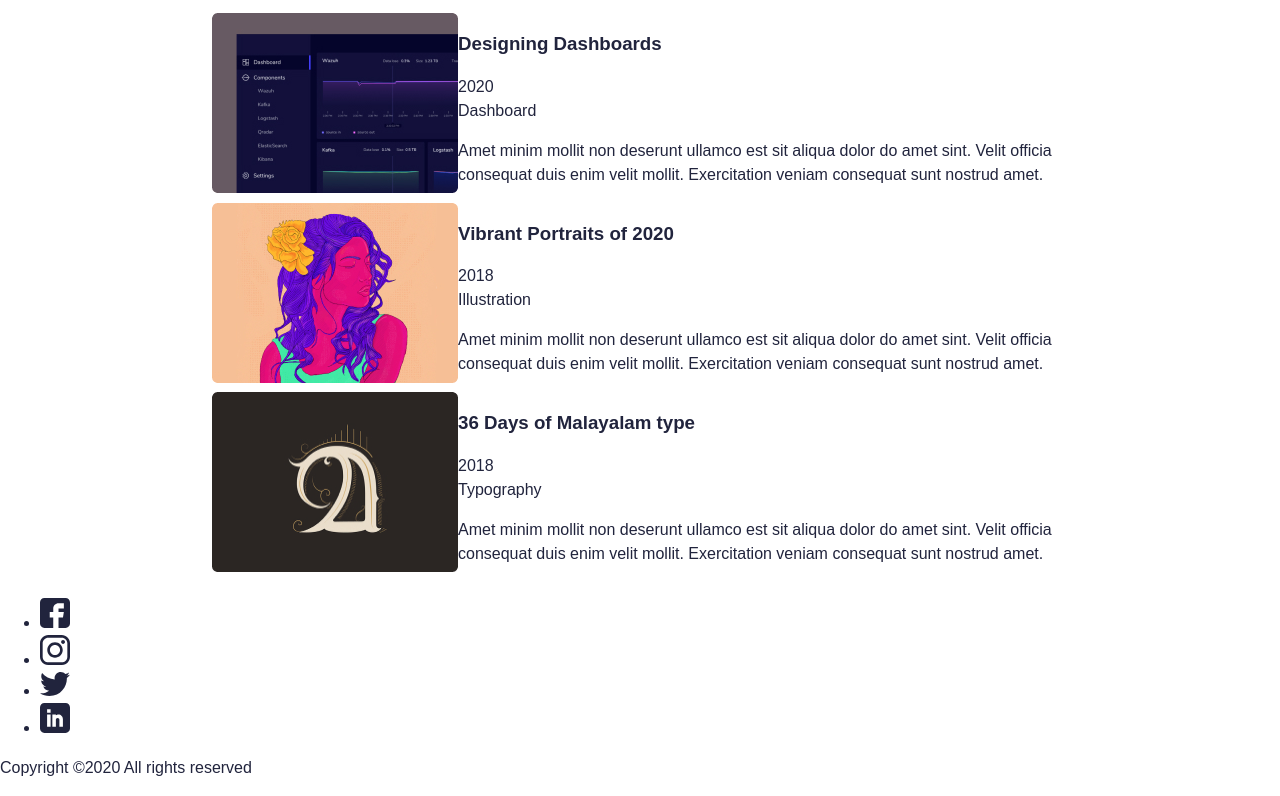
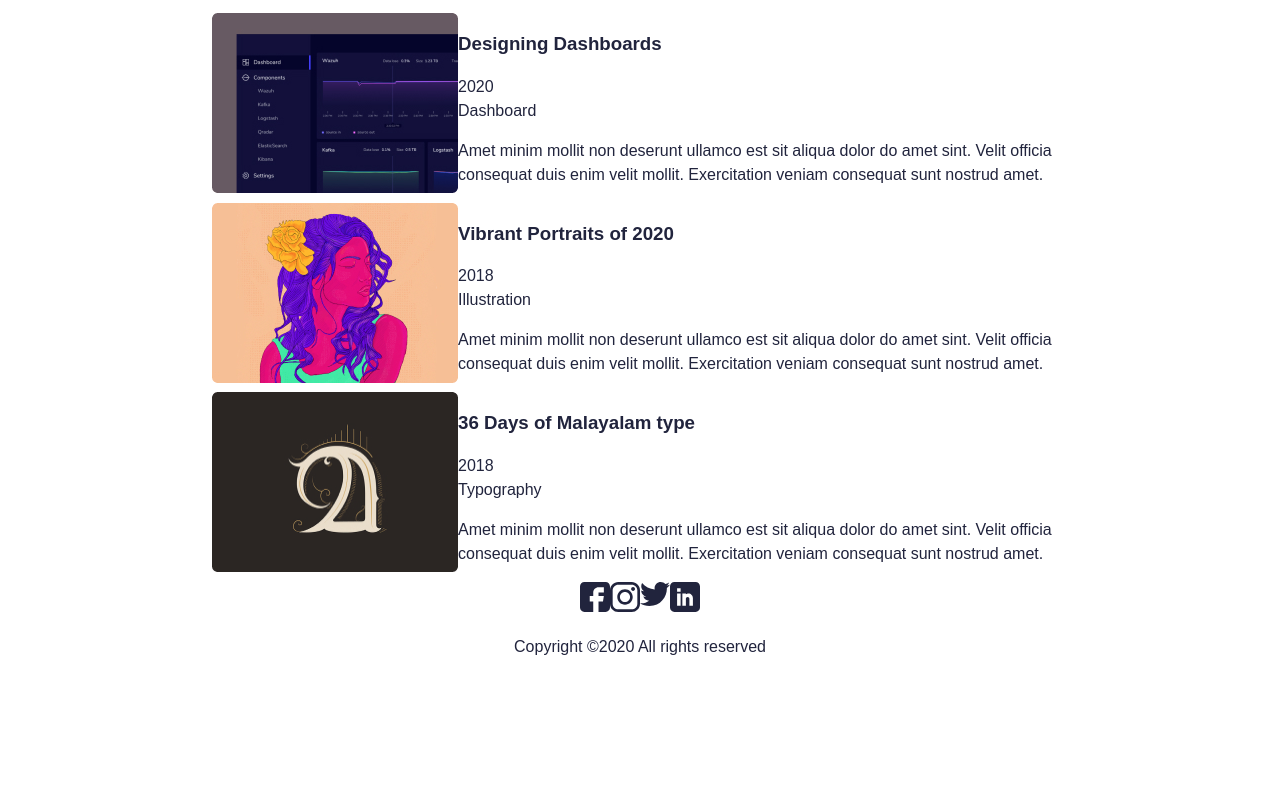
Before and after one commit to ChemicalWitness/John, a website: page source/index.html in a window 1280 px wide. Shown: the part 609-1405 px from the top of the page. After the commit the page ends 1284 px from the top, so only its background shows below. Drawn offline with nearby package versions, Linux system fonts and the light colour scheme; files that its build step writes are made by us from their sources; files whose address does not match are found by name.

Commit message:
Добавляет сетку для футера

```diff
--- a/source/index.html
+++ b/source/index.html
@@ -124,6 +124,7 @@
   </main>
 
   <footer class="main-footer">
+    <div class="main-footer__container">
       <ul class="social-list">
         <li class="social-list__item">
           <a class="social-list__link" href="#">
@@ -150,7 +151,8 @@
           </a>
         </li>
       </ul>
-    <p class="copyright">Copyright ©2020 All rights reserved</p>
+      <p class="main-footer__copyright">Copyright ©2020 All rights reserved</p>
+    </div>
   </footer>
 
 </body>
--- /dev/null
+++ b/source/sass/blocks/main-footer.scss
@@ -0,0 +1,8 @@
+.main-footer__container {
+  margin: 0 auto;
+  max-width: $desktopWidth;
+}
+
+.main-footer__copyright {
+  text-align: center;
+}
--- /dev/null
+++ b/source/sass/blocks/social-list.scss
@@ -0,0 +1,7 @@
+.social-list {
+  list-style-type: none;
+  margin: 0;
+  padding: 0;
+  display: flex;
+  justify-content: center;
+}
--- a/source/sass/style.scss
+++ b/source/sass/style.scss
@@ -21,3 +21,5 @@
 @import "./blocks/featured-works.scss";
 @import "./blocks/list-works.scss";
 @import "./blocks/work.scss";
+@import "./blocks/main-footer.scss";
+@import "./blocks/social-list.scss";
```
Lines whose indentation alone changed are shown as unchanged.
